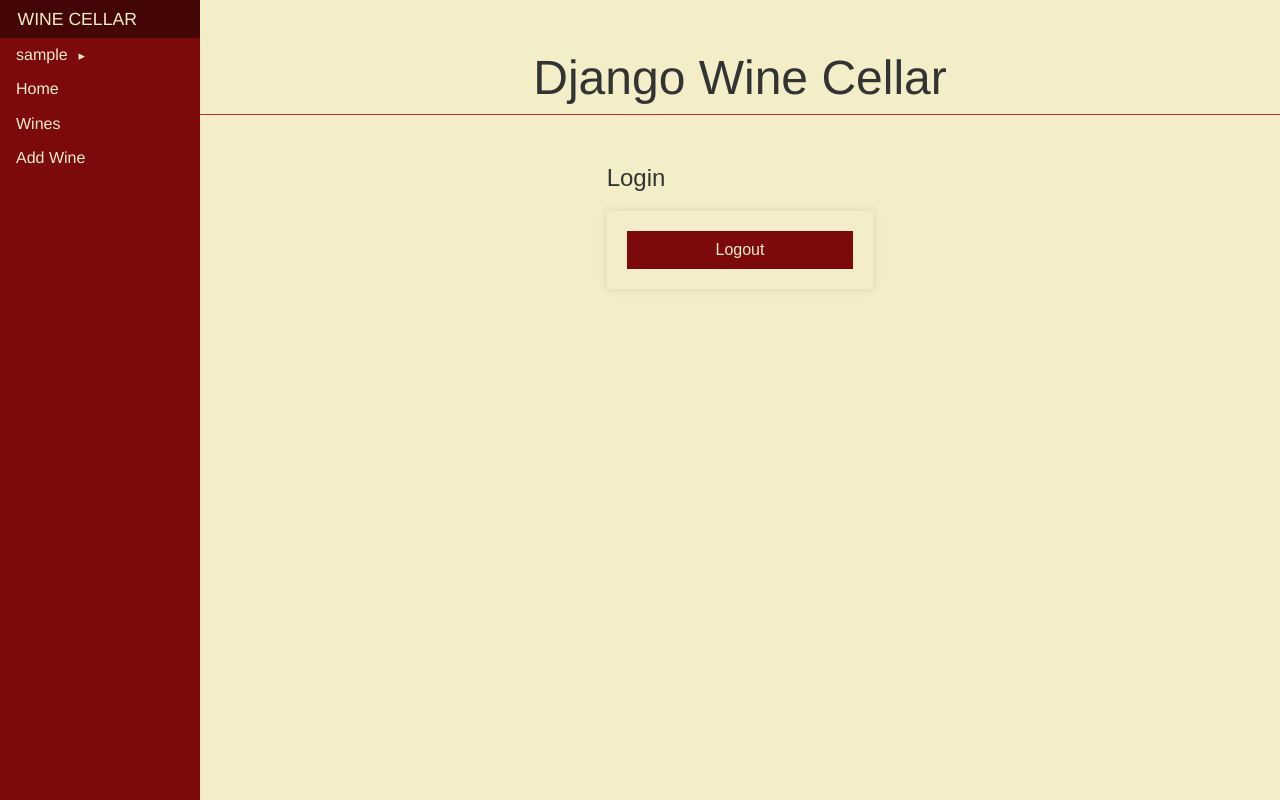
After one commit to the-broke-sommeliers/wine-cellar, a Django app: template wine_cellar/templates/registration/logout.html in a window 1280 px wide. The commit adds this page. Run offline with Django 5.2, Linux system fonts and the light colour scheme; the template is opened without the code that fills it, so the values that code supplies are empty; the visitor is signed in with stand-in values (Sample User, id 1); some libraries are stand-ins or nearby versions.

Commit message:
add landing page, login/logout redirect, working logout button

```diff
--- a/wine_cellar/apps/wine/templates/wine_list.html
+++ b/wine_cellar/apps/wine/templates/wine_list.html
@@ -29,7 +29,7 @@
                 </p>
             </div>
         {% empty %}
-            <div class="pure-u-1 center-container"/>
+            <div class="pure-u-1 center-container">
                 <p>
                     <strong>There are no wines yet</strong>
                 </p>
--- a/wine_cellar/apps/wine/views.py
+++ b/wine_cellar/apps/wine/views.py
@@ -17,7 +17,10 @@ class HomePageView(View):
         return await super().dispatch(*args, **kwargs)
 
     async def get(self, request, *args, **kwargs):
-        return render(request, self.template_name)
+        user = await request.auser()
+        if not user.is_authenticated:
+            return redirect("login")
+        return render(request, self.template_name, {"user": user})
 
 
 class WineCreateView(View):
--- a/wine_cellar/conf/settings.py
+++ b/wine_cellar/conf/settings.py
@@ -27,6 +27,8 @@ DEBUG = True
 
 ALLOWED_HOSTS = []
 
+LOGIN_REDIRECT_URL = "/"
+LOGOUT_REDIRECT_URL = "/"
 
 # Application definition
 
--- a/wine_cellar/static/css/menu.css
+++ b/wine_cellar/static/css/menu.css
@@ -38,6 +38,12 @@
 /* menu link styling */
 .pure-menu-link {
   color: var(--light);
+
+}
+
+.pure-menu .button {
+	background: none;
+	border: none;
 }
 
 .pure-menu-link:hover,
--- a/wine_cellar/templates/base.html
+++ b/wine_cellar/templates/base.html
@@ -22,6 +22,7 @@
     </head>
     <body>
         <div id="layout">
+            {% block sidebar %}
                 <nav class="menu-nav">
                     <!-- Menu toggle -->
                     <input class="menu-toggle" type="checkbox" id="menu-toggle" value="text">
@@ -31,10 +32,40 @@
                         {% endcomment %}
                     </label>
                     <div class="pure-menu">
-                    <a href="/" class="pure-menu-heading pure-menu-link">Wine Cellar</a>
+                        <a href="{% url '/' %}'" class="pure-menu-heading pure-menu-link">Wine Cellar</a>
                         <ul class="pure-menu-list">
+                            <li class="pure-menu-item pure-menu-has-children pure-menu-allow-hover">
+                                <a href="#" class="pure-menu-link">
+                                    {% if user.is_authenticated %}
+                                        {{ user.username }}
+                                    {% else %}
+                                        User
+                                    {% endif %}
+                                </a>
+                                <ul class="pure-menu-children">
+                                    {% if user.is_authenticated %}
                                         <li class="pure-menu-item">
-                            <a href="/" class="pure-menu-link">Home</a>
+                                            <a href="#" class="pure-menu-link">Profile</a>
+                                        </li>
+                                        <li class="pure-menu-item">
+                                            <a href="#" class="pure-menu-link">Settings</a>
+                                        </li>
+                                        <li class="pure-menu-item">
+                                            <form action="{% url 'logout' %}" method="post">
+                                              {% csrf_token %}
+                                              <button class="pure-menu-link button" type="submit">Log Out</button>
+                                            </form>
+                                        </li>
+                                    {% else %}
+                                        <li class="pure-menu-item">
+                                            <a href="{% url 'login' %}" class="pure-menu-link">Login</a>
+                                        </li>
+                                    {% endif %}
+                                </ul>
+                            </li>
+                            {% if user.is_authenticated %}
+                                <li class="pure-menu-item">
+                                    <a href="{% url '/' %}" class="pure-menu-link">Home</a>
                                 </li>
                                 <li class="pure-menu-item">
                                     <a href="{% url 'wine-list' %}" class="pure-menu-link">Wines</a>
@@ -42,29 +73,11 @@
                                 <li class="pure-menu-item">
                                     <a href="{% url 'wine-add' %}" class="pure-menu-link">Add Wine</a>
                                 </li>
-                        <!-- Add user dropdown (replace '#' with the URL for user profile/settings) -->
-                        <li class="pure-menu-item pure-menu-has-children pure-menu-allow-hover">
-                            <a href="#" class="pure-menu-link">
-                                {% if user.is_authenticated %}
-                                    {{ user.username }}
-                                {% else %}
-                                User</a>
                             {% endif %}
-                            <ul class="pure-menu-children">
-                                <li class="pure-menu-item">
-                                    <a href="#" class="pure-menu-link">Profile</a>
-                                </li>
-                                <li class="pure-menu-item">
-                                    <a href="#" class="pure-menu-link">Settings</a>
-                                </li>
-                                <li class="pure-menu-item">
-                                    <a href="#" class="pure-menu-link">Logout</a>
-                                </li>
-                            </ul>
-                        </li>
                         </ul>
                     </div>
                 </nav>
+            {% endblock sidebar %}
             <div id="main">
                 <div class="header">
                     <h1 class="brand-title">
--- /dev/null
+++ b/wine_cellar/templates/registration/logout.html
@@ -0,0 +1,17 @@
+{% extends 'base.html' %}
+{% load static %}
+{% block title %}Logout{% endblock title %}
+{% block content %}
+    <div class="pure-g">
+        <div class="pure-u-md-1-3"></div>
+        <div class="pure-u-md-1-3">
+            <h2 class="content-subhead">Login</h2>
+            <div class="login-container">
+                <form class="pure-form" method="post">
+                    {% csrf_token %}
+                    <input type="submit" value="Logout">
+                </form>
+            </div>
+        </div>
+    </div>
+{% endblock content %}
```
Also changed, not shown: .lintstagedrc.json. Lines whose indentation alone changed are shown as unchanged.
